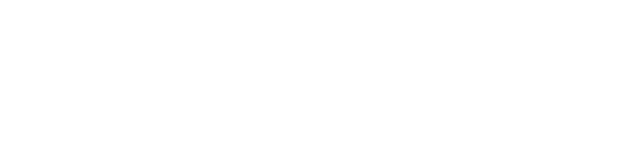
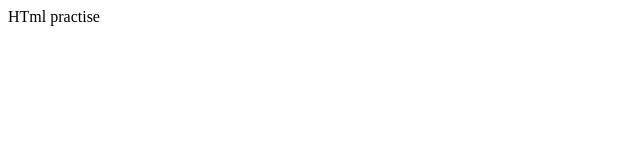
Before and after one commit to Aashikydv444/Demo, a plain HTML site: page index.html in a window 1280 px wide. Shown: the whole page, without its empty margins (0-640 px from the left). Drawn offline with Linux system fonts and the light colour scheme.

Commit message:
add some text

```diff
--- a/index.html
+++ b/index.html
@@ -9,3 +9,4 @@
 
 </body>
 </html>
+HTml practise
```
